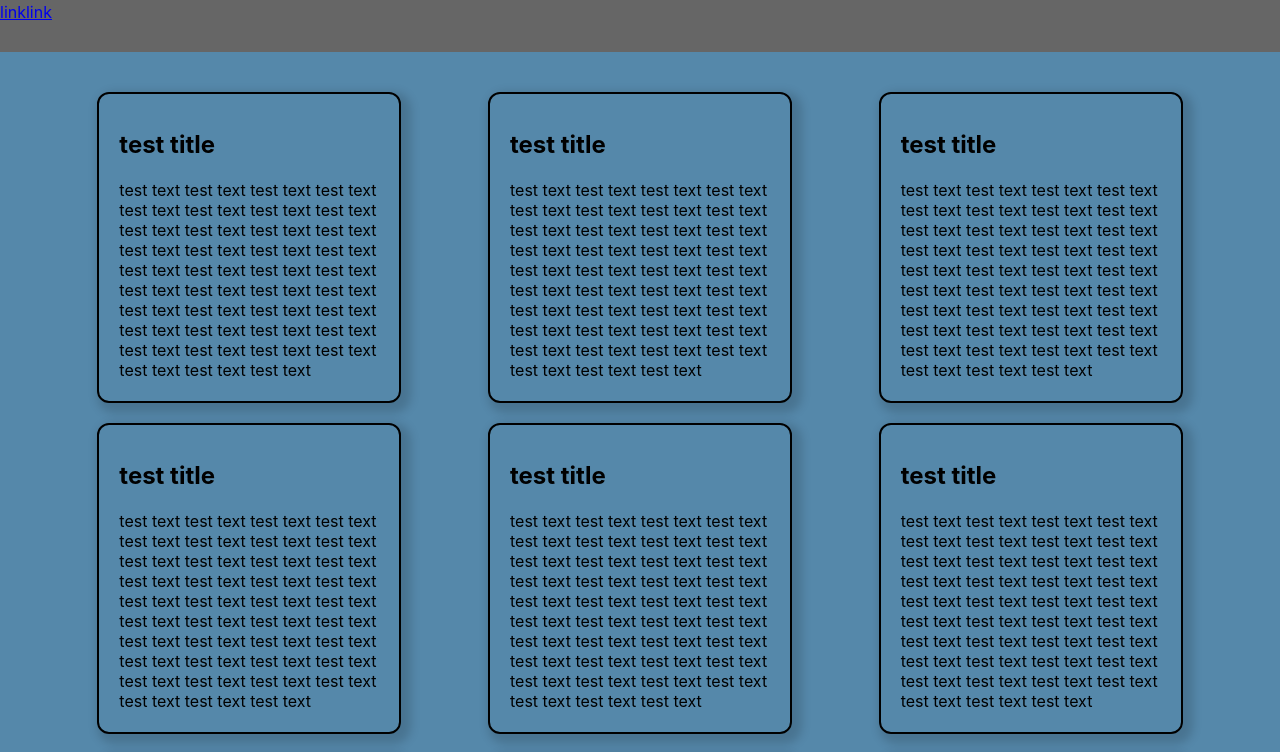
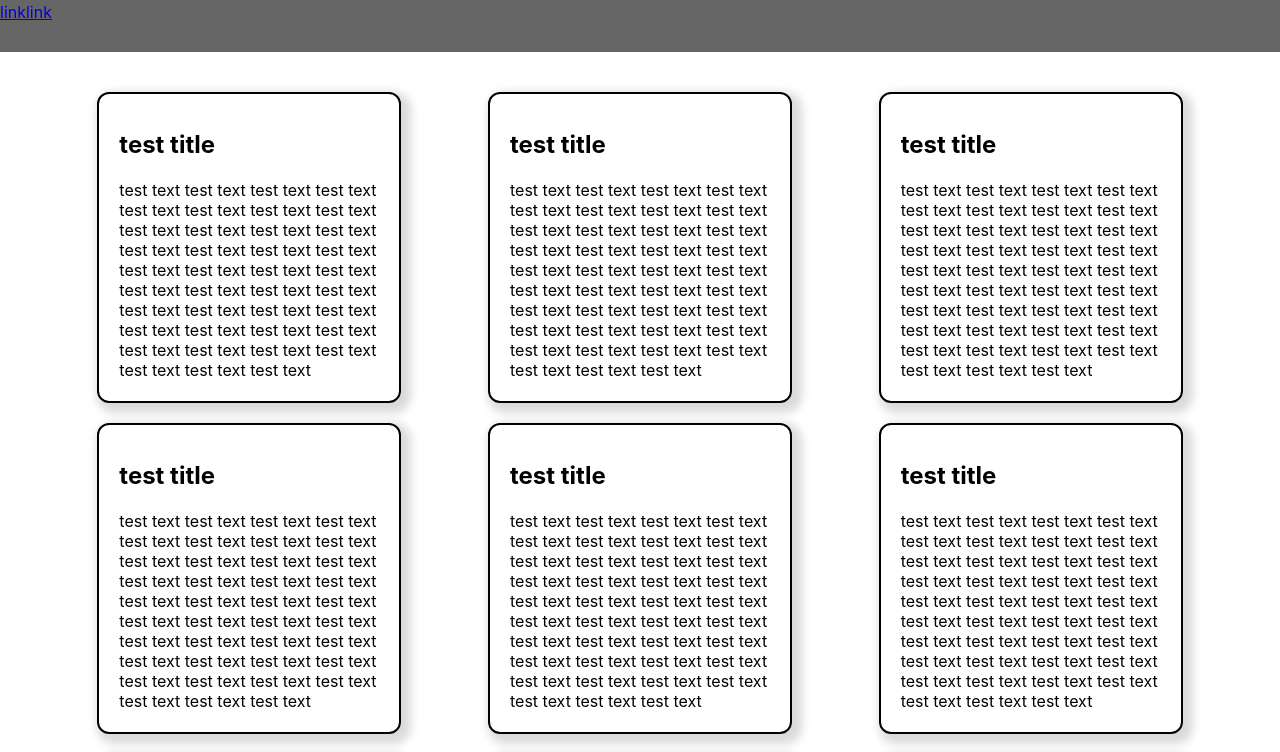
Before and after one commit to eraser5th/RaCP, a React (Create React App) app: page / in a window 1280 px wide. Shown: the top 752 px of the page. Built offline with nearby package versions, Linux system fonts and the light colour scheme.

Commit message:
delete background

```diff
--- a/src/App.css
+++ b/src/App.css
@@ -1,8 +1,7 @@
 main {
   min-height: 85vh;
   padding-top: 40px;
-  padding-bottom: 40px;
-  background: #58a;
+  padding-bottom: 80px;
   background-image:
     linear-gradient(to right, white, 10px, transparent 0),
     linear-gradient(90deg, white 2px, transparent 0),
```
